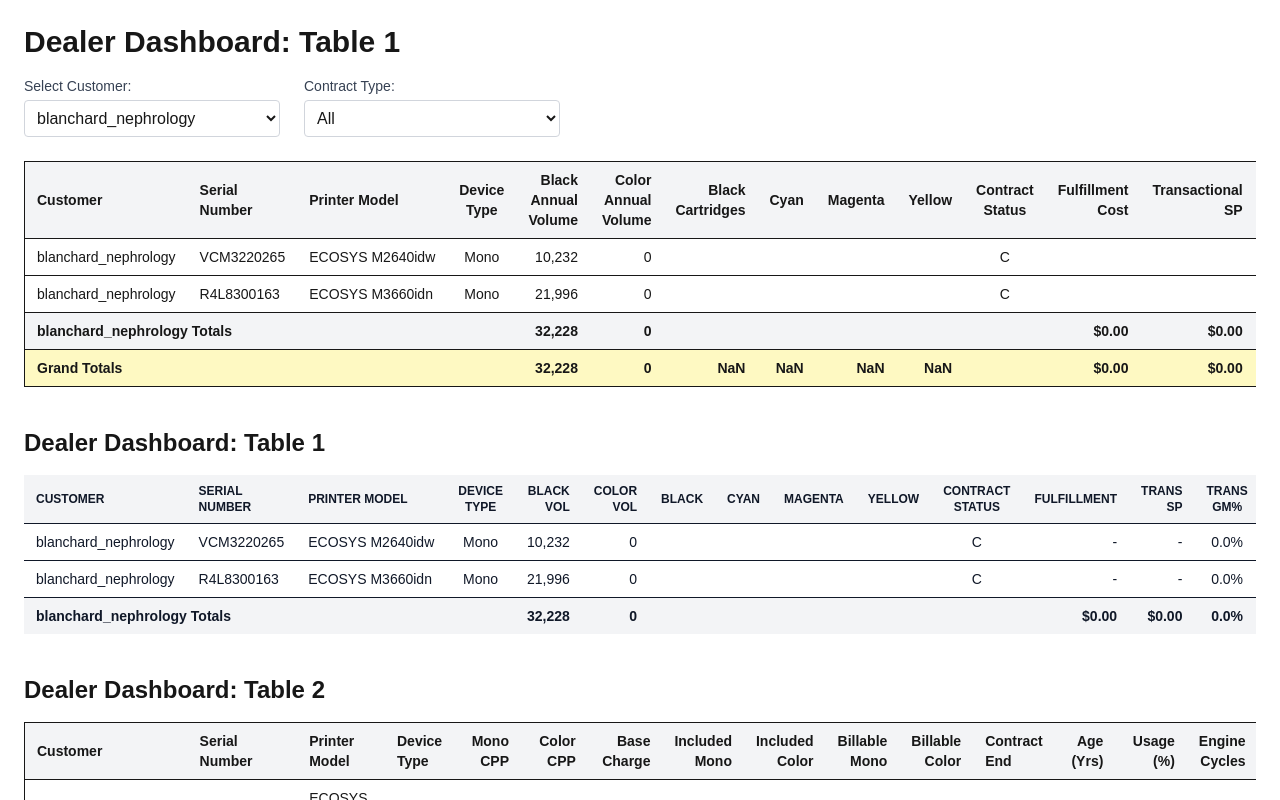
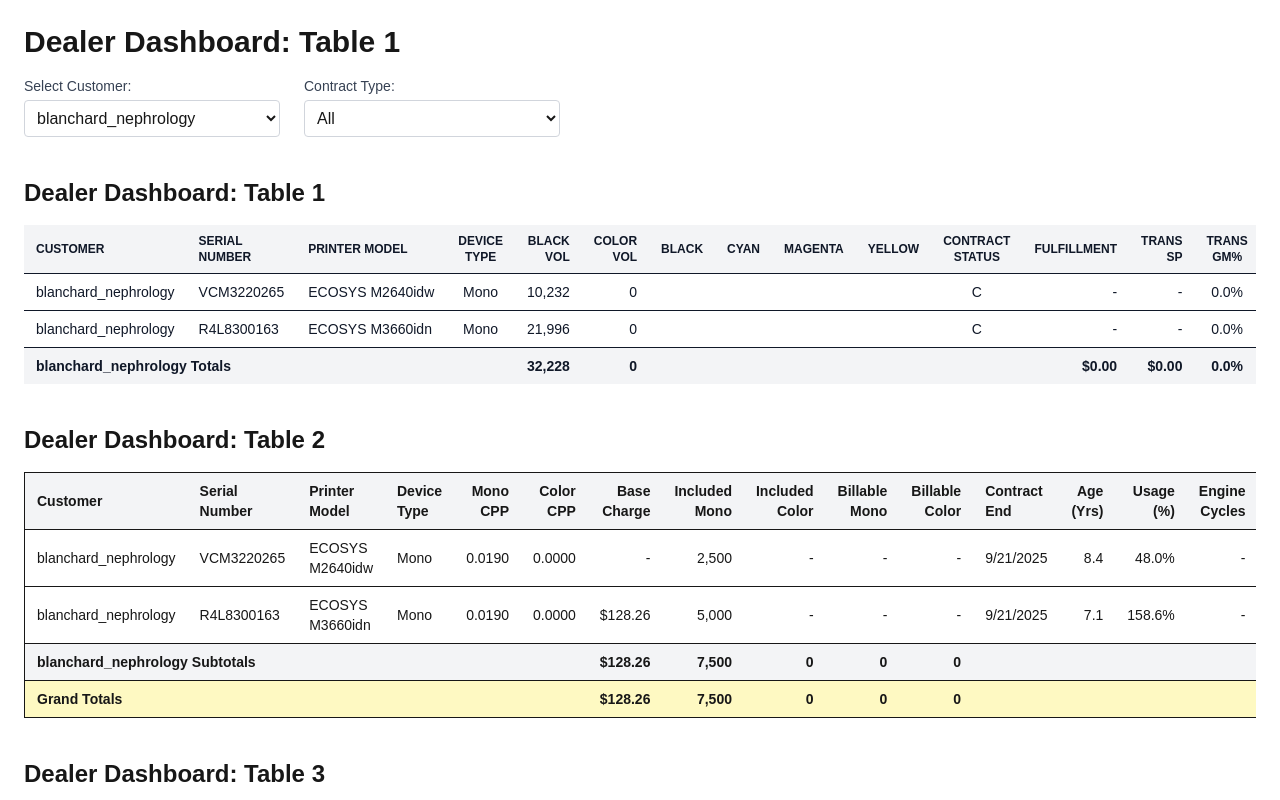
Before and after one commit to ElliottIan397/dealer-dashboard, a Next.js app: page / in a window 1280 px wide. Shown: the top 800 px of the page. Built offline with nearby package versions, Linux system fonts and the light colour scheme.

Commit message:
Final clean up tables 1, 2 & 3

```diff
--- a/app/DealerDashboard.tsx
+++ b/app/DealerDashboard.tsx
@@ -146,119 +146,6 @@ export default function DealerDashboard() {
           </select>
         </div>
       </div>
-
-      <div className="overflow-x-auto w-full">
-        <table className="min-w-full border text-sm">
-          <thead>
-            <tr className="bg-gray-100 text-left">
-              <th className="px-3 py-2">Customer</th>
-              <th className="px-3 py-2">Serial Number</th>
-              <th className="px-3 py-2">Printer Model</th>
-              <th className="px-3 py-2 text-center">Device Type</th>
-              <th className="px-3 py-2 text-right">Black Annual Volume</th>
-              <th className="px-3 py-2 text-right">Color Annual Volume</th>
-              <th className="px-3 py-2 text-right">Black Cartridges</th>
-              <th className="px-3 py-2 text-right">Cyan</th>
-              <th className="px-3 py-2 text-right">Magenta</th>
-              <th className="px-3 py-2 text-right">Yellow</th>
-              <th className="px-3 py-2 text-center">Contract Status</th>
-              <th className="px-3 py-2 text-right">Fulfillment Cost</th>
-              <th className="px-3 py-2 text-right">Transactional SP</th>
-              <th className="px-3 py-2 text-center">Transactional GM%</th>
-              <th className="px-3 py-2 text-right">Contract Revenue</th>
-              <th className="px-3 py-2 text-center">Contract GM%</th>
-            </tr>
-          </thead>
-          <tbody>
-            {Object.entries(
-              filtered.reduce((acc, row) => {
-                acc[row.Monitor] = acc[row.Monitor] || [];
-                acc[row.Monitor].push(row);
-                return acc;
-              }, {} as Record<string, McarpRow[]>)
-            ).map(([customer, rows]) => {
-              const totals = rows.reduce(
-                (sum, row) => ({
-                  Black_Annual_Volume: sum.Black_Annual_Volume + row.Black_Annual_Volume,
-                  Color_Annual_Volume: sum.Color_Annual_Volume + row.Color_Annual_Volume,
-                  Fulfillment: sum.Fulfillment + ((row as any)["12_Mth_Fulfillment_Cost"] ?? 0),
-                  SP: sum.SP + ((row as any)["12_Mth_Transactional_SP"] ?? 0),
-                  Revenue: sum.Revenue + row.Contract_Total_Revenue,
-                }),
-                { Black_Annual_Volume: 0, Color_Annual_Volume: 0, Fulfillment: 0, SP: 0, Revenue: 0 }
-              );
-
-              const transactionalGM = totals.SP > 0 ? (totals.SP - totals.Fulfillment) / totals.SP : 0;
-              const contractGM = totals.Revenue > 0 ? (totals.Revenue - totals.Fulfillment) / totals.Revenue : 0;
-
-              return (
-                <React.Fragment key={customer}>
-                  {rows.map((row, i) => (
-                    <tr key={i} className="border-t">
-                      <td className="px-3 py-2 whitespace-nowrap">{row.Monitor}</td>
-                      <td className="px-3 py-2 whitespace-nowrap">{row.Serial_Number}</td>
-                      <td className="px-3 py-2 whitespace-nowrap">{row.Printer_Model}</td>
-                      <td className="px-3 py-2 text-center">{row.Device_Type}</td>
-                      <td className="px-3 py-2 text-right">{Number(row.Black_Annual_Volume).toLocaleString()}</td>
-                      <td className="px-3 py-2 text-right">{Number(row.Color_Annual_Volume).toLocaleString()}</td>
-                      <td className="px-3 py-2 text-right">{(row as any)["Black_Full_Cartridges_Required_(365d)"]}</td>
-                      <td className="px-3 py-2 text-right">{(row as any)["Cyan_Full_Cartridges_Required_(365d)"]}</td>
-                      <td className="px-3 py-2 text-right">{(row as any)["Magenta_Full_Cartridges_Required_(365d)"]}</td>
-                      <td className="px-3 py-2 text-right">{(row as any)["Yellow_Full_Cartridges_Required_(365d)"]}</td>
-                      <td className="px-3 py-2 text-center">{row.Contract_Status}</td>
-                      <td className="px-3 py-2 text-right">{formatCurrency((row as any)["12_Mth_Fulfillment_Cost"])}</td>
-                      <td className="px-3 py-2 text-right">{formatCurrency((row as any)["12_Mth_Transactional_SP"])}</td>
-                      <td className="px-3 py-2 text-center">
-                        {formatPercent(
-                          computeGM(
-                            (row as any)["12_Mth_Transactional_SP"],
-                            (row as any)["12_Mth_Fulfillment_Cost"]
-                          )
-                        )}
-                      </td>
-                      <td className="px-3 py-2 text-right">{formatCurrency(row.Contract_Total_Revenue)}</td>
-                      <td className="px-3 py-2 text-center">
-                        {formatPercent(
-                          computeContractGM(
-                            (row as any)["12_Mth_Fulfillment_Cost"],
-                            row.Contract_Total_Revenue
-                          )
-                        )}
-                      </td>
-                    </tr>
-                  ))}
-                  <tr className="border-t bg-gray-100 font-semibold">
-                    <td className="px-3 py-2" colSpan={4}>{customer} Totals</td>
-                    <td className="px-3 py-2 text-right">{totals.Black_Annual_Volume.toLocaleString()}</td>
-                    <td className="px-3 py-2 text-right">{totals.Color_Annual_Volume.toLocaleString()}</td>
-                    <td colSpan={5}></td>
-                    <td className="px-3 py-2 text-right">{formatCurrency(totals.Fulfillment)}</td>
-                    <td className="px-3 py-2 text-right">{formatCurrency(totals.SP)}</td>
-                    <td className="px-3 py-2 text-center">{formatPercent(transactionalGM)}</td>
-                    <td className="px-3 py-2 text-right">{formatCurrency(totals.Revenue)}</td>
-                    <td className="px-3 py-2 text-center">{formatPercent(contractGM)}</td>
-                  </tr>
-                </React.Fragment>
-              );
-            })}
-            <tr className="border-t bg-yellow-100 font-bold">
-              <td className="px-3 py-2" colSpan={4}>Grand Totals</td>
-              <td className="px-3 py-2 text-right">{grandTotals.Black_Annual_Volume.toLocaleString()}</td>
-              <td className="px-3 py-2 text-right">{grandTotals.Color_Annual_Volume.toLocaleString()}</td>
-              <td className="px-3 py-2 text-right">{grandTotals.Black}</td>
-              <td className="px-3 py-2 text-right">{grandTotals.Cyan}</td>
-              <td className="px-3 py-2 text-right">{grandTotals.Magenta}</td>
-              <td className="px-3 py-2 text-right">{grandTotals.Yellow}</td>
-              <td></td>
-              <td className="px-3 py-2 text-right">{formatCurrency(grandTotals.Fulfillment)}</td>
-              <td className="px-3 py-2 text-right">{formatCurrency(grandTotals.SP)}</td>
-              <td className="px-3 py-2 text-center">{formatPercent(grandTransactionalGM)}</td>
-              <td className="px-3 py-2 text-right">{formatCurrency(grandTotals.Revenue)}</td>
-              <td className="px-3 py-2 text-center">{formatPercent(grandContractGM)}</td>
-            </tr>
-          </tbody>
-        </table>
-      </div>
       <div className="mt-10">
         <h2 className="text-2xl font-bold mb-4">Dealer Dashboard: Table 1</h2>
         <Table1 filtered={table1Data as any[]} />
```
